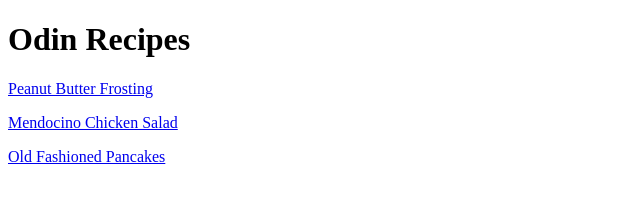
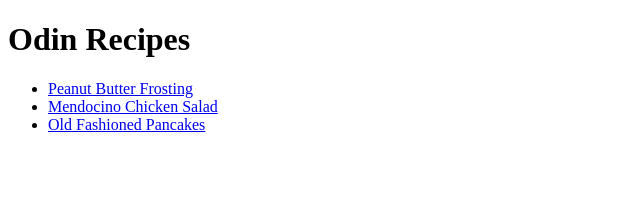
Before and after one commit to rob-macfarlane/odin-recipes, a plain HTML site: page index.html in a window 1280 px wide. Shown: the whole page, without its empty margins (0-640 px from the left). Drawn offline with Linux system fonts and the light colour scheme.

Commit message:
Update index file to use list for links

```diff
--- a/index.html
+++ b/index.html
@@ -6,8 +6,10 @@
     </head>
     <body>
         <h1>Odin Recipes</h1>
-        <a href="./recipes/peanut-butter-frosting.html">Peanut Butter Frosting</a>
-        <p><a href="./recipes/mendocino-chicken-salad.html">Mendocino Chicken Salad</a></p>
-        <p><a href="./recipes/Old-Fashioned-Pancakes.html">Old Fashioned Pancakes</a></p>
+        <ul>
+            <li><a href="./recipes/peanut-butter-frosting.html">Peanut Butter Frosting</a></li>
+            <li><a href="./recipes/mendocino-chicken-salad.html">Mendocino Chicken Salad</a></li>
+            <li><a href="./recipes/Old-Fashioned-Pancakes.html">Old Fashioned Pancakes</a></li>
+        </ul>
     </body>
 </html>
```
